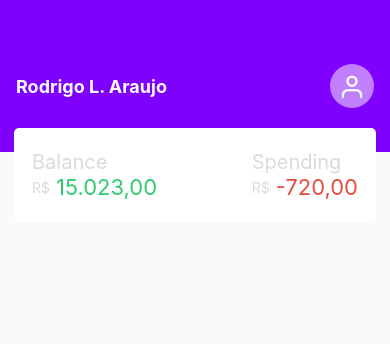
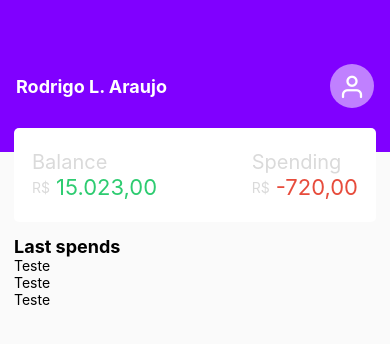
Before and after one commit to rodrigoaraujo7/finances-app, a React Native app: screen / in a window 390 px wide. Shown: the top 344 px of the page. Built offline with nearby package versions, Linux system fonts and the light colour scheme.

Commit message:
flat list

```diff
--- a/src/pages/Home/index.js
+++ b/src/pages/Home/index.js
@@ -1,14 +1,47 @@
-import { StyleSheet, Text, View } from 'react-native';
+import { StyleSheet, Text, View, FlatList } from 'react-native';
 
 // components
 import { Header } from '../../components/Header'
 import { Balance } from '../../components/Balance';
+
+const list = [
+  {
+    id: 1,
+    label: 'Supreme T-Shirt',
+    value: '1.250,00',
+    date: '17/07/2022',
+    type: 0 // 0 -> spending
+  },
+  {
+    id: 2,
+    label: 'Wage',
+    value: '4.850,00',
+    date: '10/11/2022',
+    type: 1 // 1 -> earnings
+  },
+  {
+    id: 3,
+    label: 'Mechanical Keyboard',
+    value: '850,00',
+    date: '19/12/2022',
+    type: 0 // 0 -> spending
+  }
+]
 
 export const Home = () => {
   return (
     <View style={styles.container}>
         <Header name="Rodrigo L. Araujo" />
         <Balance balance="15.023,00" spending="720,00" />
+        <Text style={styles.title}>Last spends</Text>
+
+        <FlatList
+          style={styles.list}
+          data={list}
+          keyExtractor={item => String(item.id)} // transform id number to string
+          showsVerticalScrollIndicator={false} // remove vertical scroll
+          renderItem={({ item }) => <Text>Teste</Text>}
+        />
     </View>
   );
 }
@@ -18,4 +51,15 @@ const styles = StyleSheet.create({
     flex: 1,
     backgroundColor: '#fafafa'
   },
+  title: {
+    fontSize: 18,
+    fontWeight: 'bold',
+    marginLeft: 14,
+    marginRight: 14,
+    marginTop: 14,
+  },
+  list: {
+    marginStart: 14,
+    marginEnd: 14,
+  }
 });
```
Also changed, not shown: 1 other file (tests, documents, lock files or other folders).
